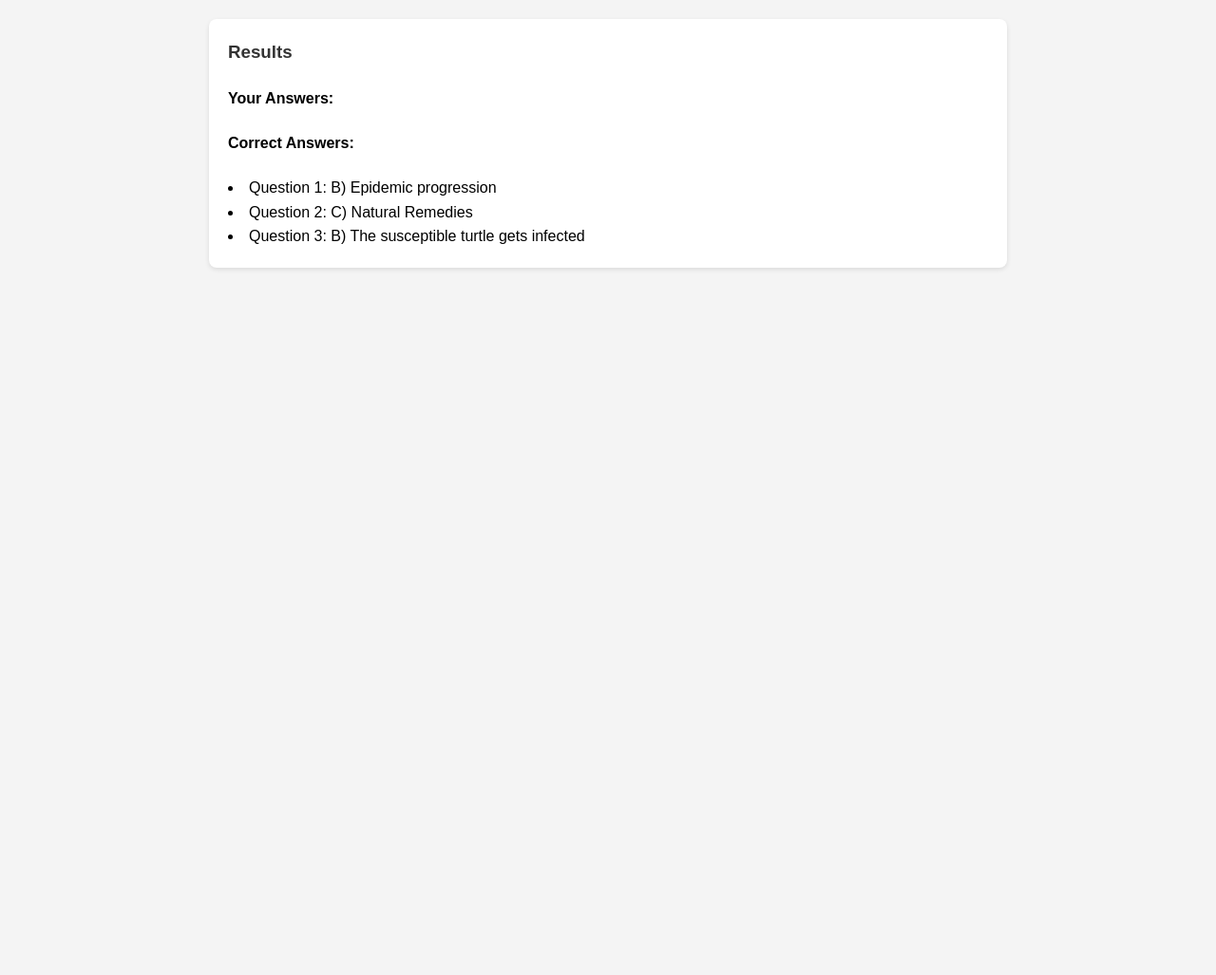
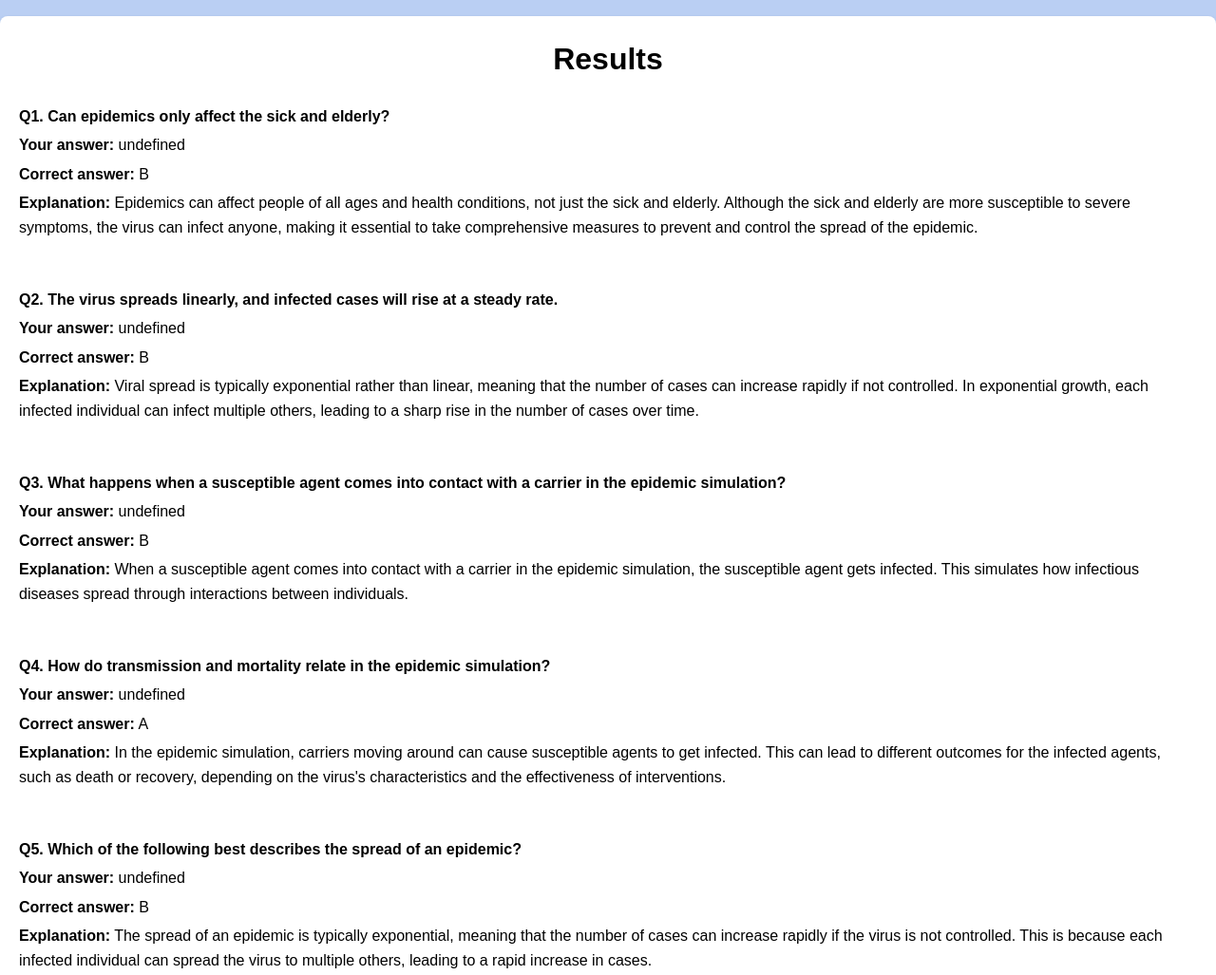
Before and after one commit to kanika321/EpiSimulator, a plain HTML site: page results.html in a window 1280 px wide. Shown: the top 1027 px of the page at 95% size. Before the commit the page ends 800 px from the top, so only its background shows below. Drawn offline with Linux system fonts and the light colour scheme.

Commit message:
Update results.html

```diff
--- a/results.html
+++ b/results.html
@@ -11,13 +11,13 @@
             line-height: 1.6;
             margin: 0;
             padding: 0;
-            background-color: #f4f4f4;
+            background-color: #BACFF3;
         }
 
         /* Container for the results */
         .results_container {
-            max-width: 800px;
-            margin: 20px auto;
+            max-width: 1320px;;
+            margin: 17px auto;
             padding: 20px;
             background-color: #fff;
             border-radius: 8px;
@@ -25,9 +25,10 @@
         }
 
         /* Heading styles */
-        .results_container h3 {
+        .results_container h1 {
             margin-top: 0;
-            color: #333;
+            color: black;
+            text-align: center;
         }
 
         /* Result list styles */
@@ -40,13 +41,34 @@
             margin-bottom: 10px;
             font-size: 1.2em;
         }
+
+        .question_section {
+            margin-bottom: 50px;
+        }
+
+        .question_section h4 {
+            margin: 0;
+        }
+
+        .question_section p {
+            margin: 5px 0;
+        }
+
+        .final_score {
+            text-align: center;
+            font-size: 16px;
+        }
+
+
+
     </style>
 </head>
 <body>
     <div class="results_container">
-        <h3>Results</h3>
-        <div id="userAnswers"></div>
-        <div id="correctAnswers"></div>
+        <h1>Results</h1>
+        <div id="questions"></div>
+        <div id="score"></div>
+        <div id="remarks"></div>
     </div>
 
     <script>
@@ -61,23 +83,89 @@
 
         function displayResults() {
             const answers = getQueryParams();
-            const userAnswersDiv = document.getElementById('userAnswers');
-            const correctAnswersDiv = document.getElementById('correctAnswers');
+            const questionsDiv = document.getElementById('questions');
+            const scoreDiv = document.getElementById('score');
+            const remarksDiv = document.getElementById('remarks');
 
-            // Display user's answers
-            userAnswersDiv.innerHTML = '<h4>Your Answers:</h4><ul class="result_list">';
-            for (const [question, answer] of Object.entries(answers)) {
-                userAnswersDiv.innerHTML += `<li>${question}: ${answer}</li>`;
+            const questions = [
+                {
+                    question: "Q1. Can epidemics only affect the sick and elderly?",
+                    correctAnswer: "B",
+                    explanation: " Epidemics can affect people of all ages and health conditions, not just the sick and elderly. Although the sick and elderly are more susceptible to severe symptoms, the virus can infect anyone, making it essential to take comprehensive measures to prevent and control the spread of the epidemic. ",
+                    userAnswer: answers.question1
+                },
+                {
+                    question: "Q2. The virus spreads linearly, and infected cases will rise at a steady rate.",
+                    correctAnswer: "B",
+                    explanation: "Viral spread is typically exponential rather than linear, meaning that the number of cases can increase rapidly if not controlled. In exponential growth, each infected individual can infect multiple others, leading to a sharp rise in the number of cases over time. ",
+                    userAnswer: answers.question2
+                },
+                {
+                    question: "Q3. What happens when a susceptible agent comes into contact with a carrier in the epidemic simulation?",
+                    correctAnswer: "B",
+                    explanation: "When a susceptible agent comes into contact with a carrier in the epidemic simulation, the susceptible agent gets infected. This simulates how infectious diseases spread through interactions between individuals.",
+                    userAnswer: answers.question3
+                },
+                {
+                    question: "Q4. How do transmission and mortality relate in the epidemic simulation?",
+                    correctAnswer: "A",
+                    explanation: "In the epidemic simulation, carriers moving around can cause susceptible agents to get infected. This can lead to different outcomes for the infected agents, such as death or recovery, depending on the virus's characteristics and the effectiveness of interventions. ",
+                    userAnswer: answers.question4
+                },
+                {
+                    question: "Q5. Which of the following best describes the spread of an epidemic?",
+                    correctAnswer: "B",
+                    explanation: "The spread of an epidemic is typically exponential, meaning that the number of cases can increase rapidly if the virus is not controlled. This is because each infected individual can spread the virus to multiple others, leading to a rapid increase in cases.",
+                    userAnswer: answers.question5
+                },
+                {
+                    question: "Q6. How does social distancing affect the epidemic spread in the simulation?",
+                    correctAnswer: "C",
+                    explanation: "Social distancing reduces the number of interactions between susceptible and carrier agents, thereby lowering the transmission rate of the virus. ",
+                    userAnswer: answers.question6
+                },
+                {
+                    question: "Q7. What is the outcome of a higher transmission rate in the epidemic simulation?",
+                    correctAnswer: "B",
+                    explanation: "A higher transmission rate means that the virus spreads more quickly, leading to a faster increase in the number of infected susceptible agents. ",
+                    userAnswer: answers.question7
+                },
+                {
+                    question: "Q8. What outcome is observed when effective quarantine measures are implemented in the simulation?",
+                    correctAnswer: "A",
+                    explanation: " Effective quarantine measures lead to a reduction in the spread of infection among agents by isolating carriers and preventing them from interacting with susceptible individuals.  ",
+                    userAnswer: answers.question8
+                }
+            ];
+
+            let score = 0;
+            questions.forEach((q, index) => {
+                if (q.userAnswer === q.correctAnswer) {
+                    score++;
+                }
+                questionsDiv.innerHTML += `
+                    <div class="question_section">
+                        <h4>${q.question}</h4>
+                        <p><strong>Your answer:</strong> ${q.userAnswer}</p>
+                        <p><strong>Correct answer:</strong> ${q.correctAnswer}</p>
+                        <p><strong>Explanation:</strong> ${q.explanation}</p>
+                    </div>
+                `;
+            });
+
+
+             // Display remarks
+             let remarks = '';
+            if (score >= 7) {
+                remarks = 'Excellent!';
+            } else if (score >= 4) {
+                remarks = 'Good job!';
+            } else {
+                remarks = 'Play again.';
             }
-            userAnswersDiv.innerHTML += '</ul>';
+            scoreDiv.innerHTML = `<h1>Your Score</h1><p class=final_score><b>${score} out of 8</b> - ${remarks}</p>`;
+        }
 
-            // Display correct answers
-            correctAnswersDiv.innerHTML = '<h4>Correct Answers:</h4><ul class="result_list">';
-            correctAnswersDiv.innerHTML += '<li>Question 1: B) Epidemic progression</li>';
-            correctAnswersDiv.innerHTML += '<li>Question 2: C) Natural Remedies</li>';
-            correctAnswersDiv.innerHTML += '<li>Question 3: B) The susceptible turtle gets infected</li>';
-            correctAnswersDiv.innerHTML += '</ul>';
-        }
 
         // Call function to display results
         displayResults();
```
